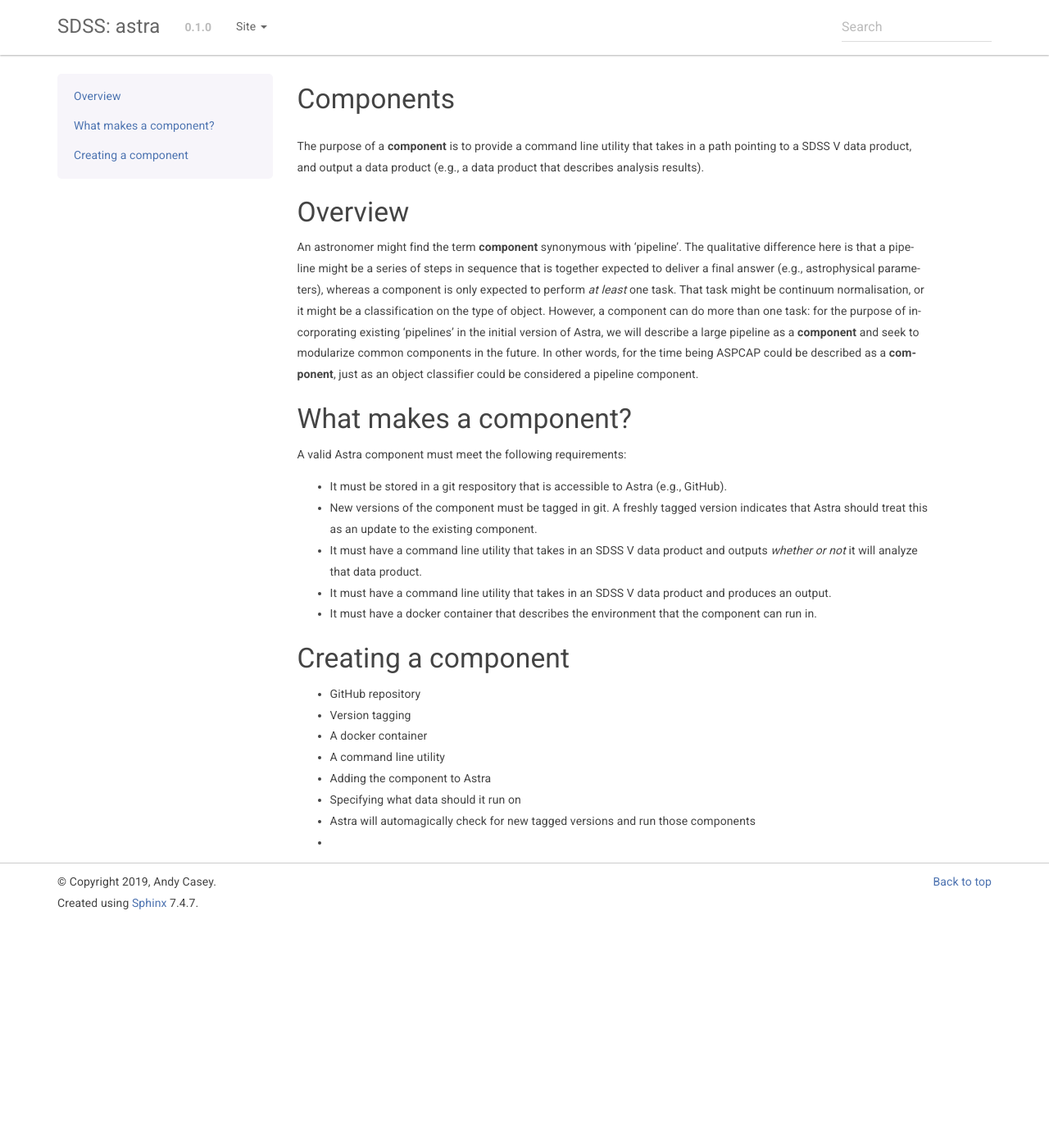
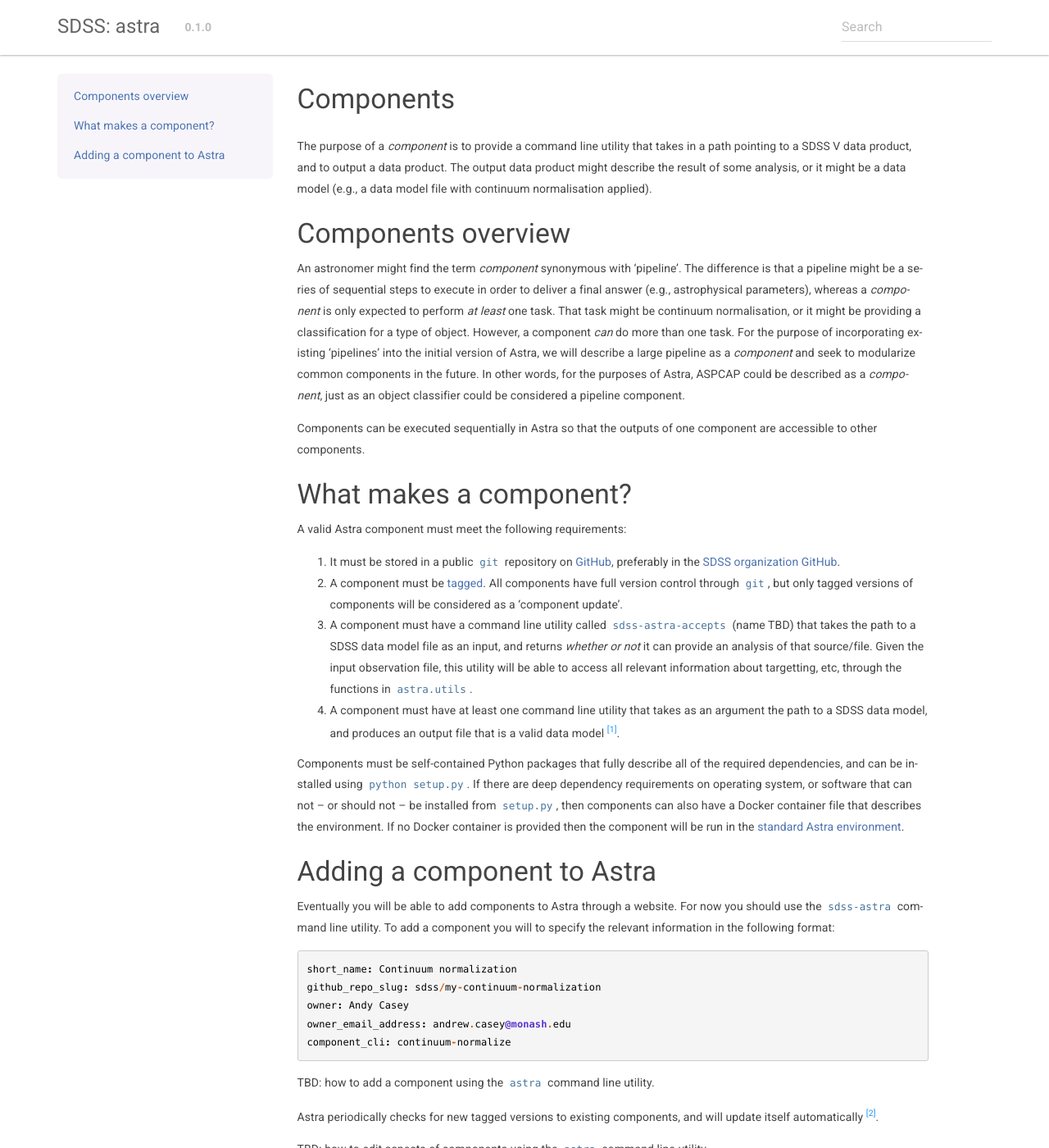
Before and after one commit to sdss/astra, a Sphinx documentation site: the page built from docs/sphinx/components.rst, in a window 1280 px wide and 1400 px high. Shown: the whole window at 82% size. Built offline with Sphinx 7.4.7, drawn with Linux system fonts in a browser that asks for light colours; the version number is read from the project's files by our own code; some of the changed text lies outside the part shown.

Commit message:
add docs in progress

```diff
--- a/docs/sphinx/components.rst
+++ b/docs/sphinx/components.rst
@@ -1,3 +1,6 @@
+
+.. _components:
+
 .. role:: header_no_toc
   :class: class_header_no_toc
 
@@ -7,62 +10,87 @@
 
 .. rubric:: :header_no_toc:`Components`
 
-The purpose of a **component** is to provide a command line utility that takes
-in a path pointing to a SDSS V data product, and output a data product (e.g., a
-data product that describes analysis results).
+The purpose of a *component* is to provide a command line utility that takes
+in a path pointing to a SDSS V data product, and to output a data product. The
+output data product might describe the result of some analysis, or it might be
+a data model (e.g., a data model file with continuum normalisation applied).
 
-Overview
---------
+Components overview
+===================
 
-An astronomer might find the term **component** synonymous with 'pipeline'.
-The qualitative difference here is that a pipeline might be a series of steps in
-sequence that is together expected to deliver a final answer (e.g., astrophysical
-parameters), whereas a component is only expected to perform *at least* one task.
-That task might be continuum normalisation, or it might be a classification on
-the type of object. However, a component can do more than one task: for the
-purpose of incorporating existing 'pipelines' in the initial version of Astra,
-we will describe a large pipeline as a **component** and seek to modularize
-common components in the future. In other words, for the time being ASPCAP could
-be described as a **component**, just as an object classifier could be considered
-a pipeline component.
+An astronomer might find the term *component* synonymous with 'pipeline'.
+The difference is that a pipeline might be a series of sequential steps to execute
+in order to deliver a final answer (e.g., astrophysical parameters), whereas a
+*component* is only expected to perform *at least* one task.
+That task might be continuum normalisation, or it might be providing a
+classification for a type of object. However, a component *can* do more than one
+task. For the purpose of incorporating existing 'pipelines' into the initial
+version of Astra, we will describe a large pipeline as a *component* and seek
+to modularize common components in the future. In other words, for the purposes
+of Astra, ASPCAP could be described as a *component*, just as an object classifier
+could be considered a pipeline component.
+
+
+Components can be executed sequentially in Astra so that the outputs of one
+component are accessible to other components.
 
 
 What makes a component?
------------------------
+=======================
 
 A valid Astra component must meet the following requirements:
 
-- It must be stored in a git respository that is accessible to Astra (e.g., GitHub).
+1. It must be stored in a public ``git`` repository on GitHub_, preferably in
+   the `SDSS organization GitHub <http://github.com/sdss>`_.
 
-- New versions of the component must be tagged in git. A freshly tagged version
-  indicates that Astra should treat this as an update to the existing component.
+2. A component must be `tagged <https://git-scm.com/book/en/v2/Git-Basics-Tagging>`_.
+   All components have full version control through ``git``, but only tagged
+   versions of components will be considered as a 'component update'.
 
-- It must have a command line utility that takes in an SDSS V data product and
-  outputs *whether or not* it will analyze that data product.
+3. A component must have a command line utility called ``sdss-astra-accepts`` (name TBD)
+   that takes the path to a SDSS data model file as an input, and returns
+   *whether or not* it can provide an analysis of that source/file. Given the
+   input observation file, this utility will be able to access all relevant
+   information about targetting, etc, through the functions in ``astra.utils``.
 
-- It must have a command line utility that takes in an SDSS V data product and
-  produces an output.
+4. A component must have at least one command line utility that takes as an
+   argument the path to a SDSS data model, and produces an output file that
+   is a valid data model [#]_.
 
-- It must have a docker container that describes the environment that the
-  component can run in.
+Components must be self-contained Python packages that fully describe all of the
+required dependencies, and can be installed using ``python setup.py``. If there
+are deep dependency requirements on operating system, or software that
+can not -- or should not -- be installed from ``setup.py``, then components can
+also have a Docker container file that describes the environment. If no Docker
+container is provided then the component will be run in the `standard Astra environment <#>`_.
 
 
+Adding a component to Astra
+===========================
 
-Creating a component
---------------------
+Eventually you will be able to add components to Astra through a website.
+For now you should use the ``sdss-astra`` command line utility. To add a
+component you will to specify the relevant information in the following format::
 
-- GitHub repository
+  short_name: Continuum normalization
+  github_repo_slug: sdss/my-continuum-normalization
+  owner: Andy Casey
+  owner_email_address: andrew.casey@monash.edu
+  component_cli: continuum-normalize
 
-- Version tagging
+TBD: how to add a component using the ``astra`` command line utility.
 
-- A docker container
+Astra periodically checks for new tagged versions to existing components, and
+will update itself automatically [#]_.
 
-- A command line utility
+TBD: how to edit aspects of components using the ``astra`` command line utility
 
-- Adding the component to Astra
 
-- Specifying what data should it run on
+.. _GitHub: http://www.github.com/
 
-- Astra will automagically check for new tagged versions and run those components
+.. [#] What constitutes a 'valid data model' for output is still to be determined,
+       but it could look something like either a FITS data model file, or a
+       YAML-like output file.
 
--
+.. [#] When there is a live version of Astra running continuously this will make
+       use of GitHub_ webhooks to be notified of version changes.
--- a/docs/sphinx/data.rst
+++ b/docs/sphinx/data.rst
@@ -1,3 +1,6 @@
+
+.. _data:
+
 .. role:: header_no_toc
   :class: class_header_no_toc
 
@@ -9,5 +12,4 @@
 
 It is assumed that 1D extracted spectra are available 'upstream' and those data
 are transferred to a location where Astra is run (e.g., Utah). Astra will monitor
-those folders for new data files and trigger the relevant components to be
-executed.
+those folders for new data files and schedule jobs to execute relevant components.
```
Also changed, not shown: docs/sphinx/index.rst (+3 -23 lines).
